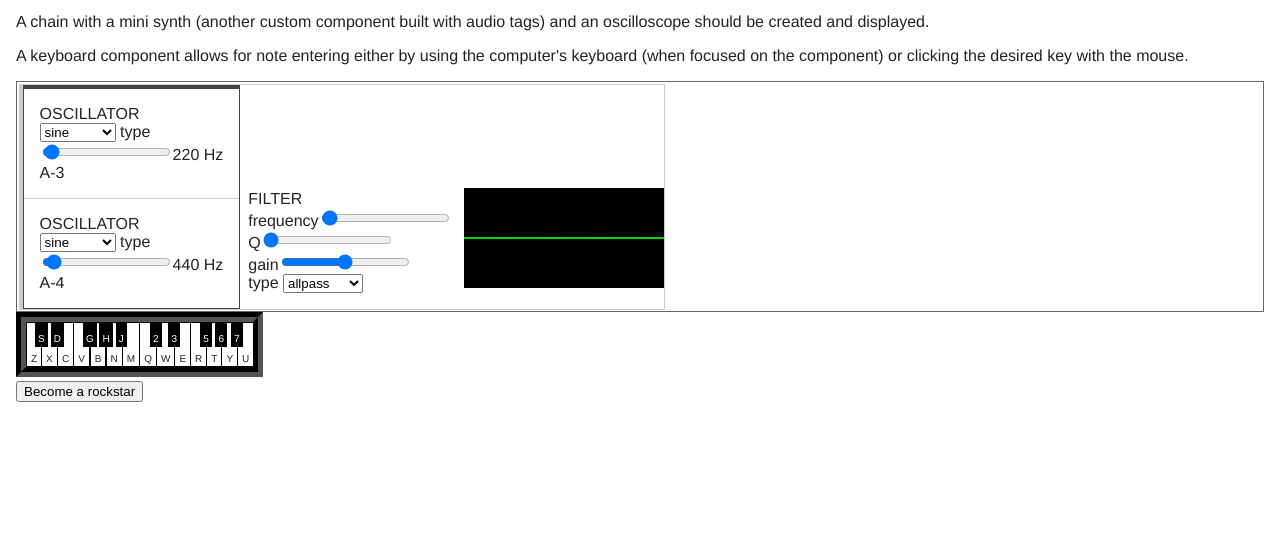
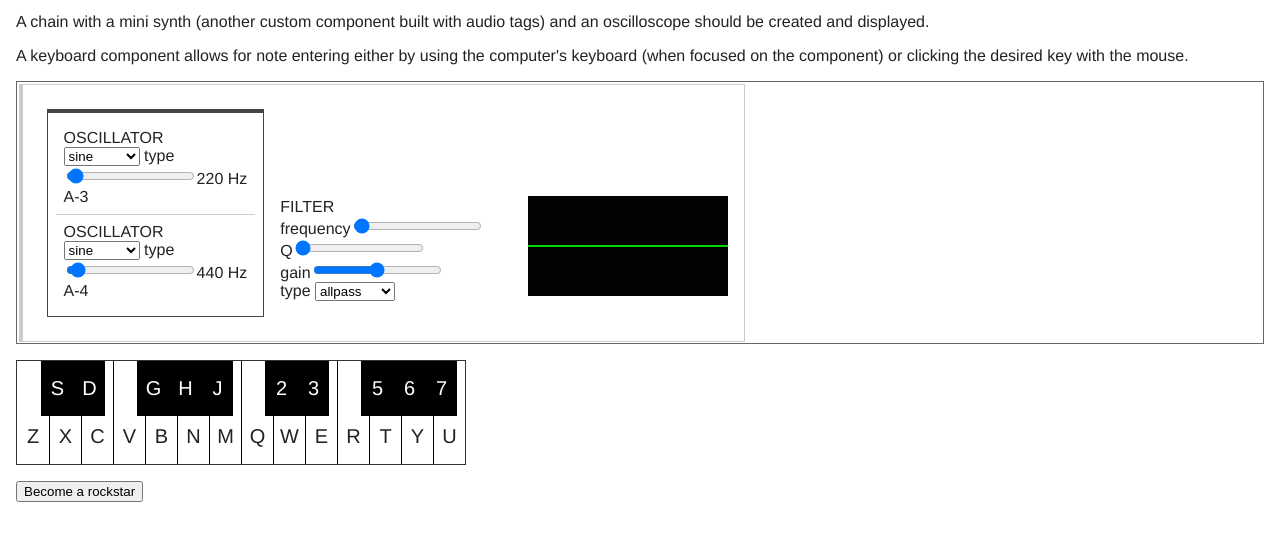
Before and after one commit to sole/audio-tags, a website with bundled scripts: page examples/07_mini_synth/index.html in a window 1280 px wide. Shown: the part 80-620 px from the top of the page. Built offline with nearby package versions, Linux system fonts and the light colour scheme.

Commit message:
try to make the keyboard a little bit less ugly

```diff
--- a/examples/css/examples.css
+++ b/examples/css/examples.css
@@ -24,3 +24,19 @@ h1 span {
 	padding: 0.5rem;
 	line-height: inherit;
 }
+
+.audio {
+	padding: 0.5rem;
+}
+
+audio-oscillator {
+	display: inline-block;
+}
+
+audio-mixer > * {
+	display: block;
+}
+
+audio-keyboard {
+	margin: 1rem 0;
+}
--- a/src/css/audio.css
+++ b/src/css/audio.css
@@ -1,8 +1,3 @@
 .audio {
-    /*background: #eee;
-    border: 1px solid #333;
-    display: inline-block;
-    padding: 0.1rem;
-    box-shadow: 0px 0px 5px rgba(0, 0, 0, 0.5);*/
     font-family: Helvetica, Arial, sans-serif;
 }
--- a/src/css/keyboard.css
+++ b/src/css/keyboard.css
@@ -1,16 +1,17 @@
 audio-keyboard {
 	display: inline-block;
-    border: 10px groove black;
-    font-family: Helvetica, Arial, sans-serif;
+	border: 1px solid #333;
+	position: relative;
+	width: auto;
+	font-size: 1.25rem;
 }
 
-.key {
+audio-keyboard .key {
 	position: relative;
-    font-size: 10px;
-    float: left;
-    border: 1px solid #000;
-    padding: 30px 4px 2px 4px;
-    margin: 0px -1px 0px 0px;
+	display: inline-block;
+	padding: 4rem 0.25rem 1rem 0.25rem;
+	width: 2rem;
+	text-align: center;
 	cursor: pointer;
 	-moz-user-select: -moz-none;
 	-khtml-user-select: none;
@@ -18,18 +19,21 @@ audio-keyboard {
 	-ms-user-select: none;
 	user-select: none;
 }
-.key.black {
+
+audio-keyboard .key + .key {
+	border-left: 1px solid black;
+}
+
+audio-keyboard .key.black {
 	color: #fff;
 	background-color: #000;
-    padding: 10px 2px 2px 2px;
-    margin: 0px -7px 0px -6px;
-    z-index:2;
+	margin-left: -1.5rem;
+	margin-right: -0.5rem;
+	padding-top: 1rem;
+	padding-right: 0.25rem;
+	padding-left: 0.25rem;
+	width: 2rem;
+	top: -3rem;
+	z-index: 2;
+	right: -1rem;
 }
-
-.key:hover {
-    background: #f00;
-}
-
-.key:active, .key.active {
-    background: #ff0;
-}
--- a/src/js/keyboard.js
+++ b/src/js/keyboard.js
@@ -147,7 +147,6 @@ function register() {
 	xtag.register('audio-keyboard', {
 		lifecycle: {
 			created: function() {
-                // TODO read attributes
 				var numOctaves = this.getAttribute('octaves');
 				this.numOctaves = numOctaves !== null ? Math.min(2, parseInt(numOctaves, 10)) : 1;
 				this.keyClass = 'key';
```
Also changed, not shown: dist/AudioTags.bundle.css, dist/AudioTags.bundle.js. Lines whose indentation alone changed are shown as unchanged.
